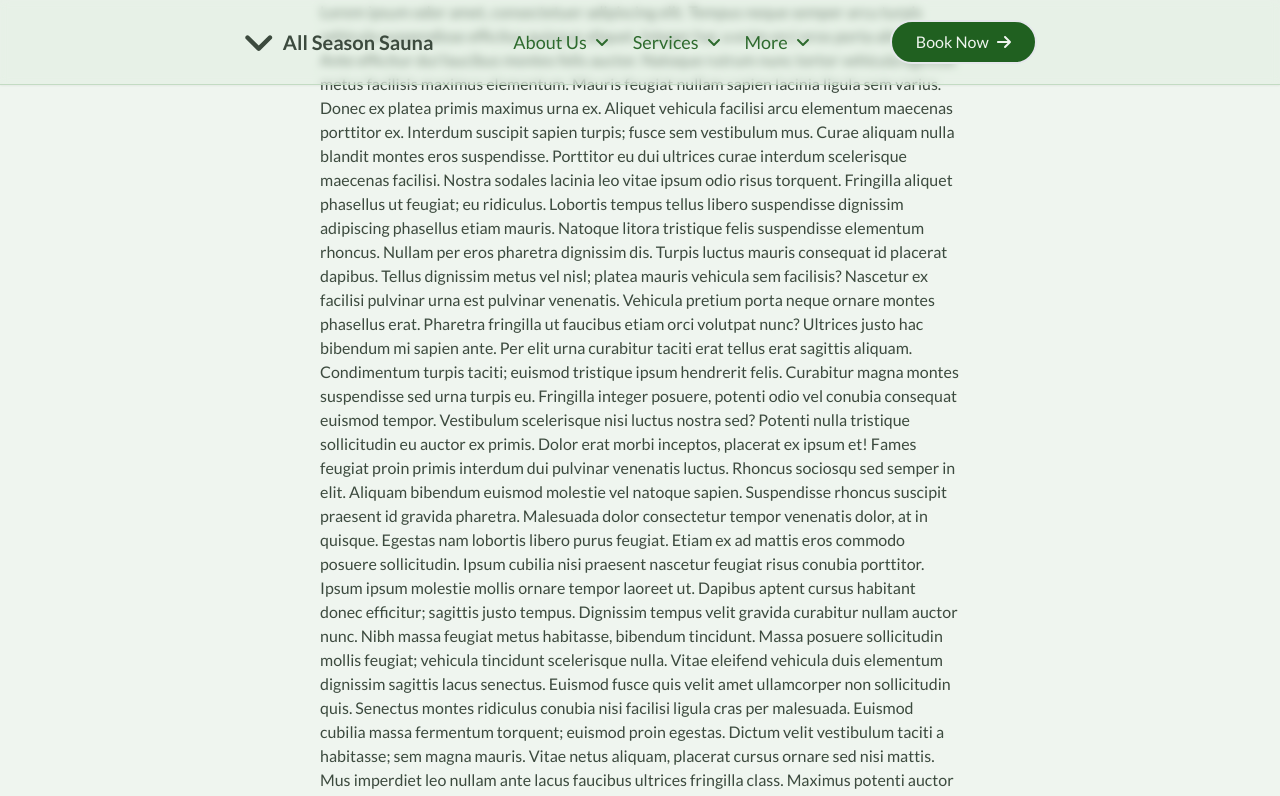
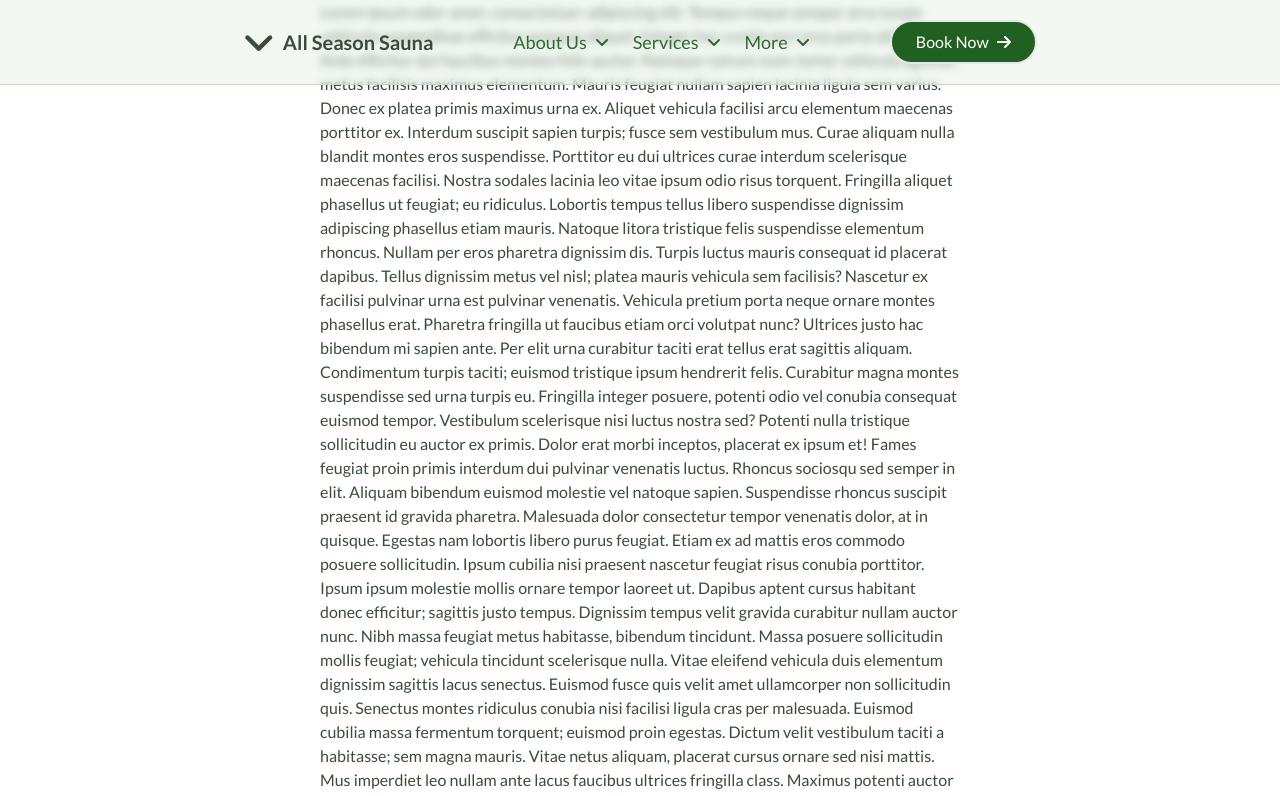
Before and after one commit to onatustun/graded-unit, a Next.js app: page / in a window 1280 px wide. Shown: the top 796 px of the page. Built offline with nearby package versions, Linux system fonts and the light colour scheme.

Commit message:
Cleaning

```diff
--- a/app/layout.tsx
+++ b/app/layout.tsx
@@ -10,7 +10,7 @@ const lato = Lato({ subsets: ["latin"], weight: ["300", "400", "700"], variable:
 
 export const metadata = {
   title: "All Season Sauna",
-  description: "Experience deep relaxation and rejuvenation in our peaceful sauna sanctuary.",
+  description: "Graded Unit Website",
 }
 
 export default function RootLayout({
--- a/components/layouts/Header.tsx
+++ b/components/layouts/Header.tsx
@@ -4,7 +4,7 @@ import { faArrowRight, faAngleDown } from "@fortawesome/free-solid-svg-icons";
 
 export function Header() {
   return (
-    <header className="fixed w-full flex justify-center items-center backdrop-saturate-[150%] bg-[#dfecdf]/40 backdrop-blur-[4px] border-b-[1px] shadow-sm border-[#bfd9bf]/90 lg:px-6 lg:py-1">
+    <header className="fixed w-full flex justify-center items-center backdrop-saturate-[150%] bg-[#dfecdf]/40 backdrop-blur-[4px] z-100 border-b-[1px] shadow-sm border-[#bfd9bf]/90 lg:px-6 lg:py-1">
       <nav className="flex items-center w-full mx-auto gap-2 relative py-4 px-8 lg:w-fit lg:gap-20">
         <Link href="/" className="text-lg lg:text-xl mr-4 lg:mr-0 flex gap-2 items-center text-[#133913] font-bold text-primary">
           <FontAwesomeIcon icon={faAngleDown} style={{fontSize:"36px"}}/>
--- a/tailwind.config.js
+++ b/tailwind.config.js
@@ -15,7 +15,6 @@ module.exports = {
         ring: "hsl(var(--ring))",
         background: "hsl(var(--background))",
         foreground: "hsl(var(--foreground))",
-        white: "#eff5ef",
         primary: {
           DEFAULT: "hsl(var(--primary))",
           foreground: "hsl(var(--primary-foreground))",
--- a/tailwind.config.ts
+++ b/tailwind.config.ts
@@ -16,7 +16,6 @@ export default {
   				DEFAULT: 'hsl(var(--card))',
   				foreground: 'hsl(var(--card-foreground))'
   			},
-        white: '#eff5ef',
   			popover: {
   				DEFAULT: 'hsl(var(--popover))',
   				foreground: 'hsl(var(--popover-foreground))'
```
